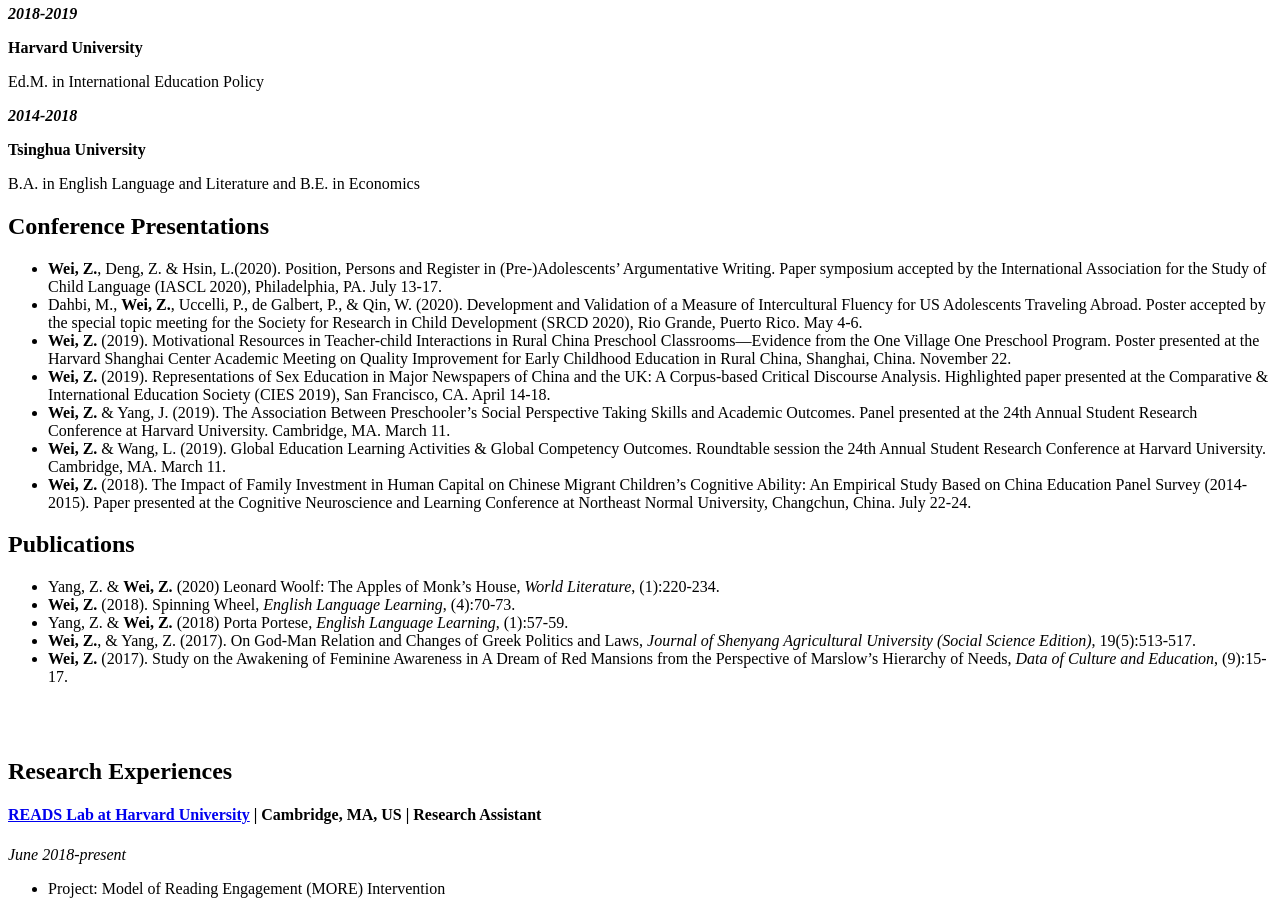
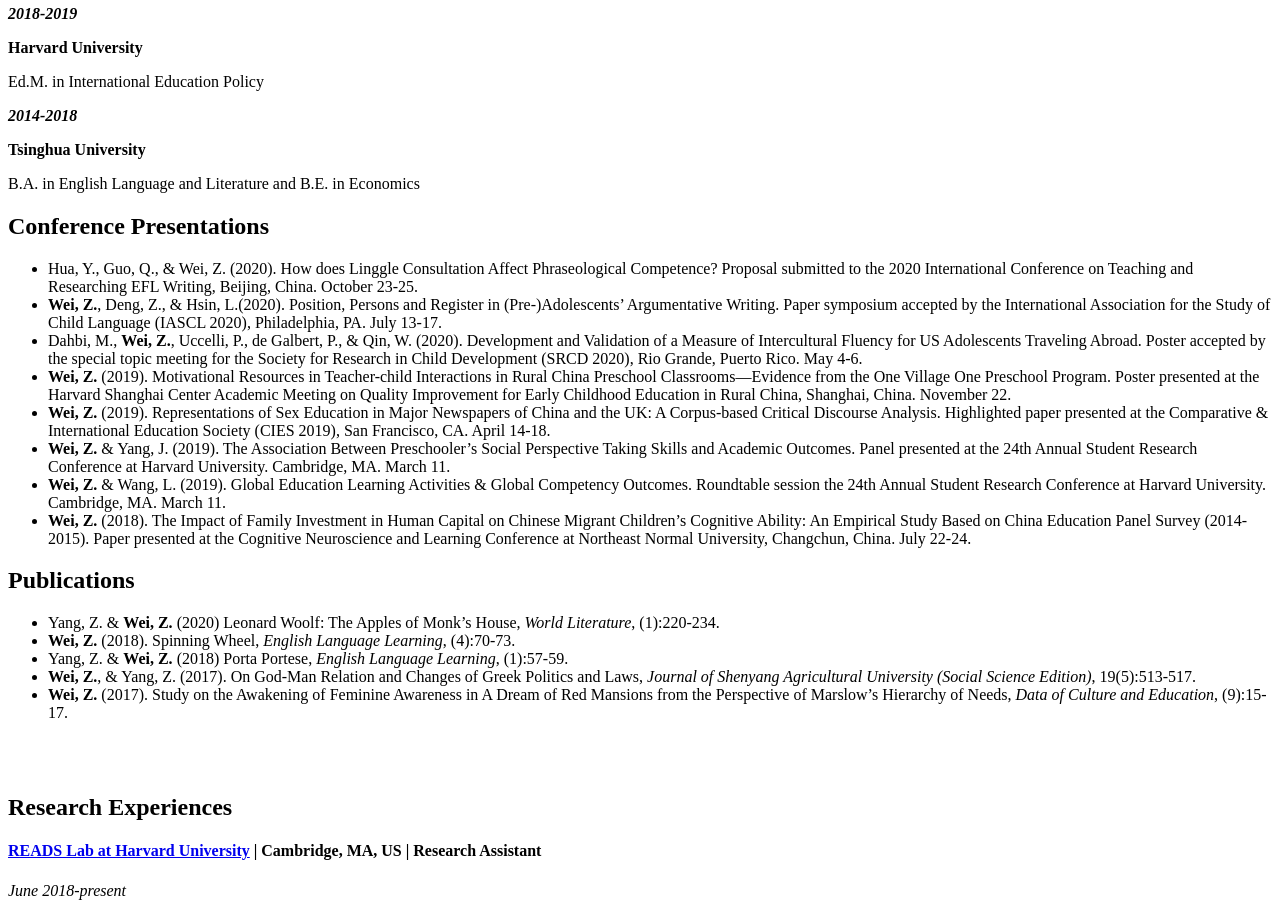
Before and after one commit to Sylviawzy/Sylviawzy.github.io, a Jekyll site: the page built from index.md, in a window 1280 px wide and 900 px high, scrolled down 1585 px. Built offline with Jekyll 4.4.1, drawn with Linux system fonts in a browser that asks for light colours; our own code applies the rules of GitHub Pages for plain Markdown files; a style sheet for code colours, icons or effects is not loaded.

Commit message:
Update index.md

```diff
--- a/index.md
+++ b/index.md
@@ -29,7 +29,8 @@
 B.A. in English Language and Literature and B.E. in Economics
 
 ## Conference Presentations
- -	**Wei, Z.**, Deng, Z. & Hsin, L.(2020). Position, Persons and Register in (Pre-)Adolescents’ Argumentative Writing. Paper symposium accepted by the International Association for the Study of Child Language (IASCL 2020), Philadelphia, PA. July 13-17.
+ - Hua, Y., Guo, Q., & Wei, Z. (2020). How does Linggle Consultation Affect Phraseological Competence? Proposal submitted to the 2020 International Conference on Teaching and Researching EFL Writing, Beijing, China. October 23-25.
+ -	**Wei, Z.**, Deng, Z., & Hsin, L.(2020). Position, Persons and Register in (Pre-)Adolescents’ Argumentative Writing. Paper symposium accepted by the International Association for the Study of Child Language (IASCL 2020), Philadelphia, PA. July 13-17.
  - Dahbi, M.,  **Wei, Z.**, Uccelli, P., de Galbert, P., & Qin, W. (2020). Development and Validation of a Measure of Intercultural Fluency for US Adolescents Traveling Abroad. Poster accepted by the special topic meeting for the Society for Research in Child Development (SRCD 2020), Rio Grande, Puerto Rico. May 4-6.
  -	**Wei, Z.** (2019). Motivational Resources in Teacher-child Interactions in Rural China Preschool Classrooms—Evidence from the One Village One Preschool Program. Poster presented at the Harvard Shanghai Center Academic Meeting on Quality Improvement for Early Childhood Education in Rural China, Shanghai, China. November 22.
  -	**Wei, Z.** (2019). Representations of Sex Education in Major Newspapers of China and the UK: A Corpus-based Critical Discourse Analysis. Highlighted paper presented at the Comparative & International Education Society (CIES 2019), San Francisco, CA. April 14-18.
```
